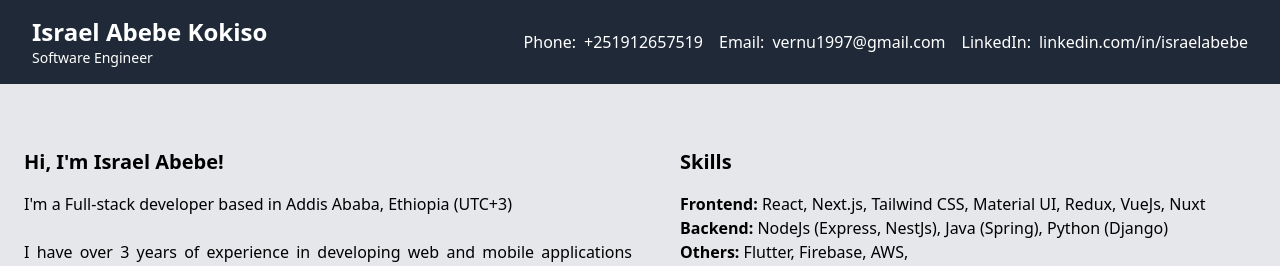
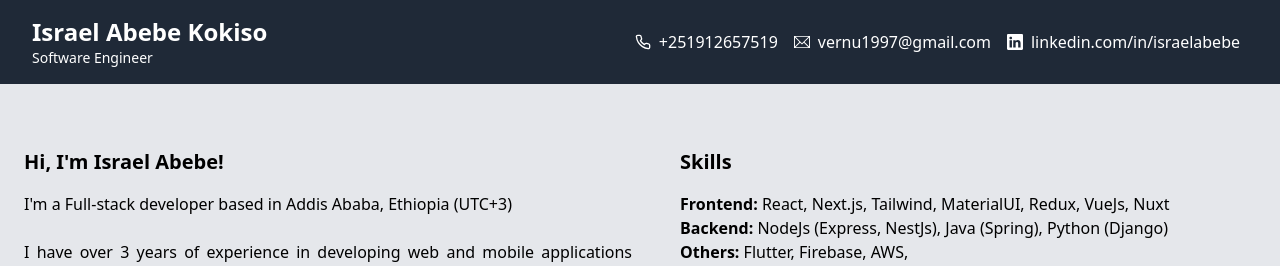
Before and after one commit to vernu/portfolio, a Next.js app: page / in a window 1280 px wide. Shown: the top 266 px of the page. Built offline with nearby package versions, Linux system fonts and the light colour scheme.

Commit message:
update header section and add icons

```diff
--- a/package.json
+++ b/package.json
@@ -11,7 +11,8 @@
   "dependencies": {
     "next": "13.2.4",
     "react": "18.2.0",
-    "react-dom": "18.2.0"
+    "react-dom": "18.2.0",
+    "react-icons": "^4.8.0"
   },
   "devDependencies": {
     "@types/node": "^18.15.11",
--- a/src/components/AboutSection.tsx
+++ b/src/components/AboutSection.tsx
@@ -27,7 +27,7 @@ export default function AboutSection() {
               <div className=''>
                 <div className=''>
                   <span className='font-bold'>Frontend: </span> React, Next.js,
-                  Tailwind CSS, Material UI, Redux, VueJs, Nuxt
+                  Tailwind, MaterialUI, Redux, VueJs, Nuxt
                 </div>
 
                 <div className=''>
--- a/src/components/Header.tsx
+++ b/src/components/Header.tsx
@@ -1,21 +1,36 @@
 import React from 'react'
+import { FiPhone } from 'react-icons/fi'
+import { BsLinkedin } from 'react-icons/bs'
+import { TfiEmail } from 'react-icons/tfi'
 
 export default function Header() {
   return (
-    <header className='flex flex-col md:flex-row items-center justify-between py-4 md:px-8 bg-gray-800 text-white'>
+    <header className='flex flex-col lg:flex-row lg:items-center justify-between py-4 px-6 lg:px-8 bg-gray-800 text-white'>
       <div>
         <h1 className='text-2xl font-bold'>Israel Abebe Kokiso</h1>
         <p className='text-sm'>Software Engineer</p>
       </div>
       <div className='flex md:items-center mt-4 md:mt-0 flex-col md:flex-row'>
-        <a href='tel:+251912657519' className='mr-4'>
-          <span className='mr-2'>Phone:</span>+251912657519
+        <a href='tel:+251912657519' className='flex items-center mr-4'>
+          <span className='mr-2'>
+            <FiPhone />
+          </span>
+          +251912657519
         </a>
-        <a href='mailto:vernu1997@gmail.com' className='mr-4'>
-          <span className='mr-2'>Email:</span>vernu1997@gmail.com
+        <a href='mailto:vernu1997@gmail.com' className='flex items-center mr-4'>
+          <span className='mr-2'>
+            <TfiEmail />
+          </span>
+          vernu1997@gmail.com
         </a>
-        <a href='https://linkedin.com/in/israelabebe'>
-          <span className='mr-2'>LinkedIn:</span>linkedin.com/in/israelabebe
+        <a
+          href='https://linkedin.com/in/israelabebe'
+          className='flex items-center mr-2'
+        >
+          <span className='mr-2'>
+            <BsLinkedin />
+          </span>
+          linkedin.com/in/israelabebe
         </a>
       </div>
     </header>
```
Also changed, not shown: 1 other file (tests, documents, lock files or other folders).
